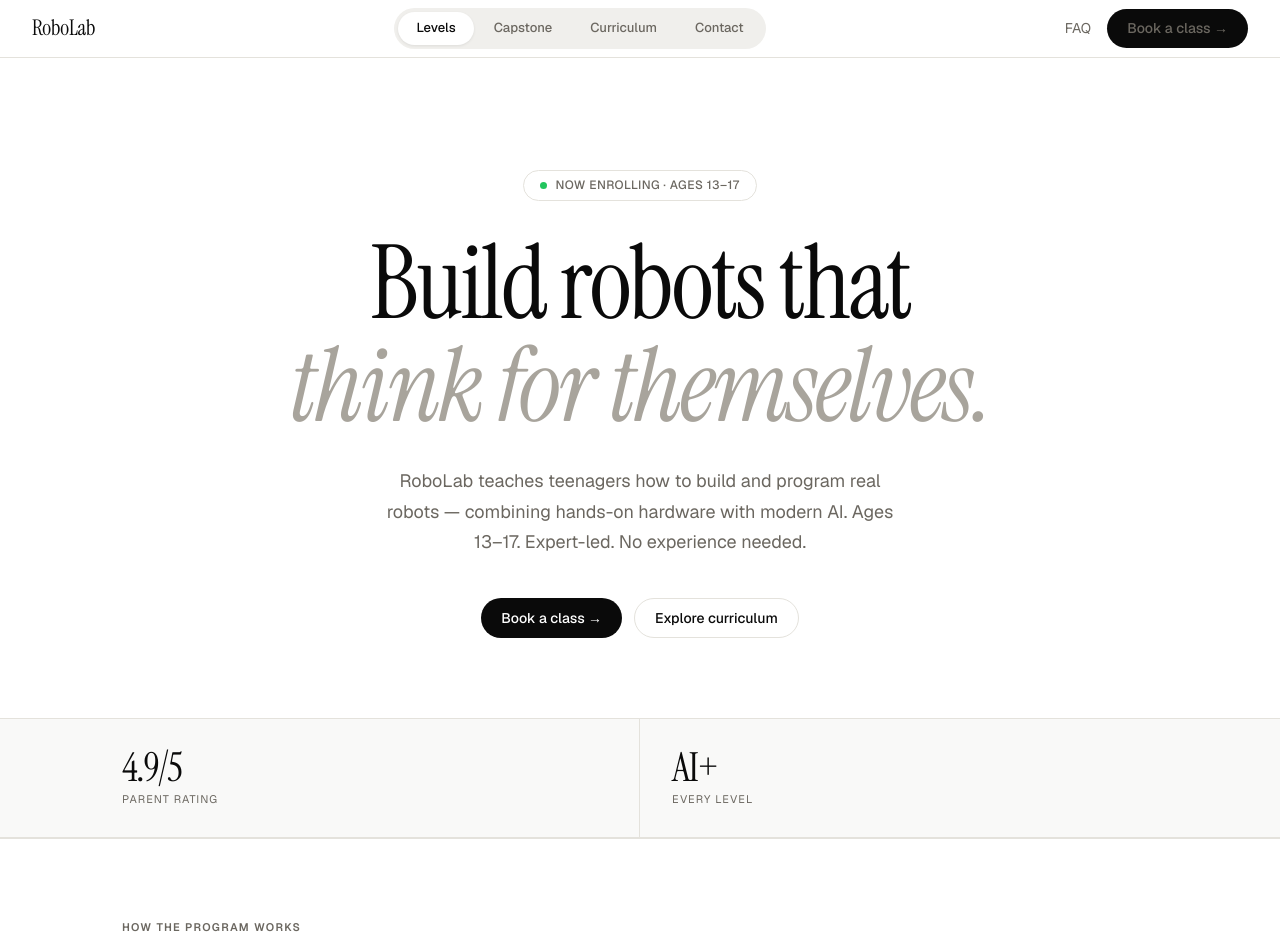
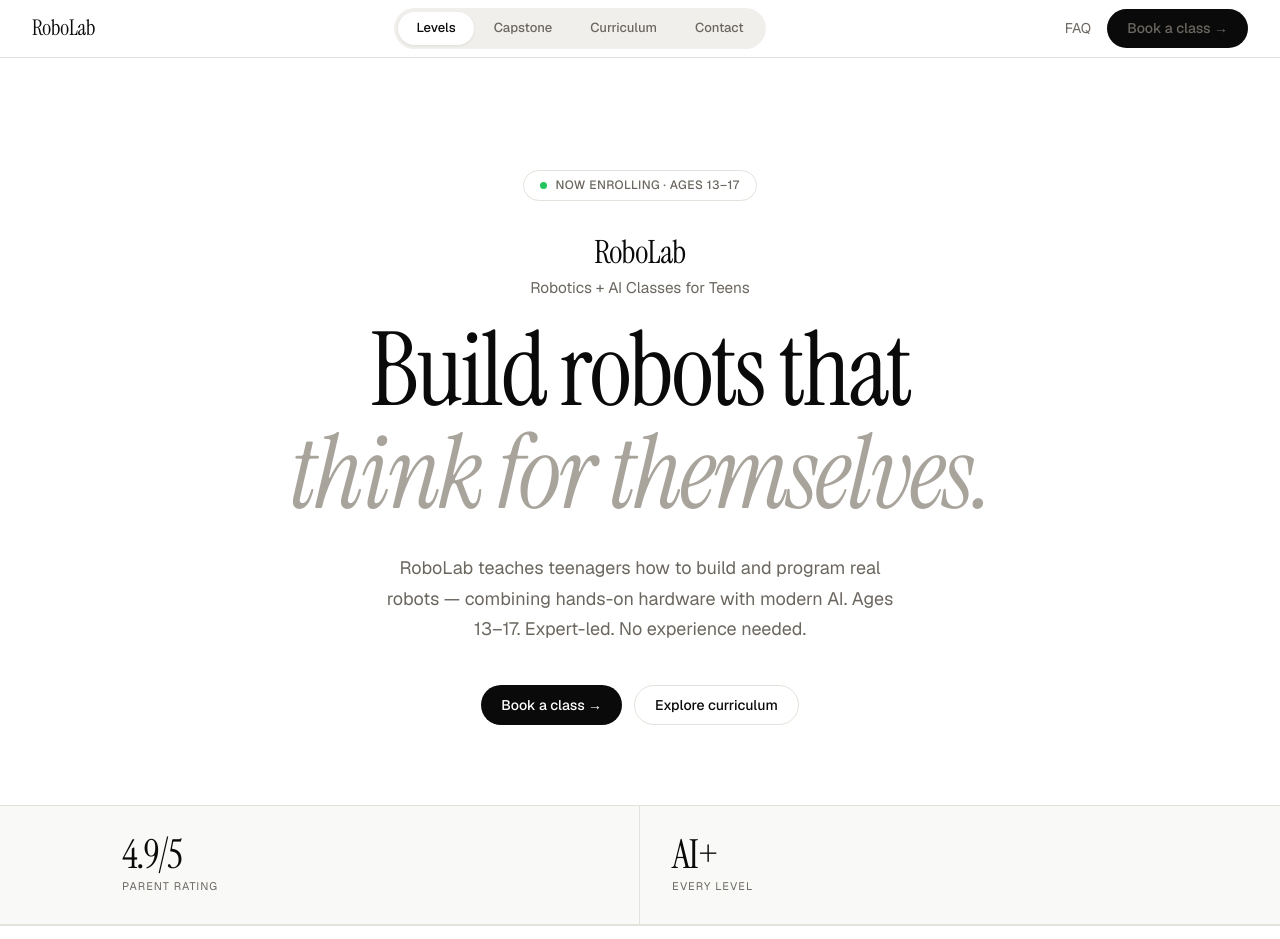
Before and after one commit to calvin003/RoboLab, a website: page index.html in a window 1280 px wide. Shown: the top 939 px of the page. Drawn offline with nearby package versions, Linux system fonts and the light colour scheme.

Commit message:
hero: restore RoboLab block, subtitle now Robotics + AI Classes for Teens

```diff
--- a/index.html
+++ b/index.html
@@ -222,6 +222,10 @@ footer .copy{font-size:0.75rem;color:var(--gray-400)}
   <div style="display:inline-flex;align-items:center;gap:8px;border:var(--border);border-radius:100px;padding:5px 16px;font-size:0.75rem;font-weight:500;color:var(--gray-600);letter-spacing:0.04em;text-transform:uppercase;margin-bottom:2rem">
     <span style="width:7px;height:7px;border-radius:50%;background:#22c55e;display:inline-block;flex-shrink:0"></span>
     Now enrolling · Ages 13–17
+  </div>
+  <div style="margin-bottom:1.25rem">
+    <div style="font-family:var(--serif);font-size:clamp(1.5rem,2.5vw,2rem);letter-spacing:-0.02em;color:var(--black);line-height:1.2">RoboLab</div>
+    <div style="font-size:clamp(0.875rem,1.2vw,1rem);color:var(--gray-600);font-weight:400;margin-top:4px">Robotics + AI Classes for Teens</div>
   </div>
   <h1>Build robots that<br><em>think for themselves.</em></h1>
   <p class="hero-sub">RoboLab teaches teenagers how to build and program real robots — combining hands-on hardware with modern AI. Ages 13–17. Expert-led. No experience needed.</p>
```
Also changed, not shown: robotics_landing_7.html (+4 -0 lines).
